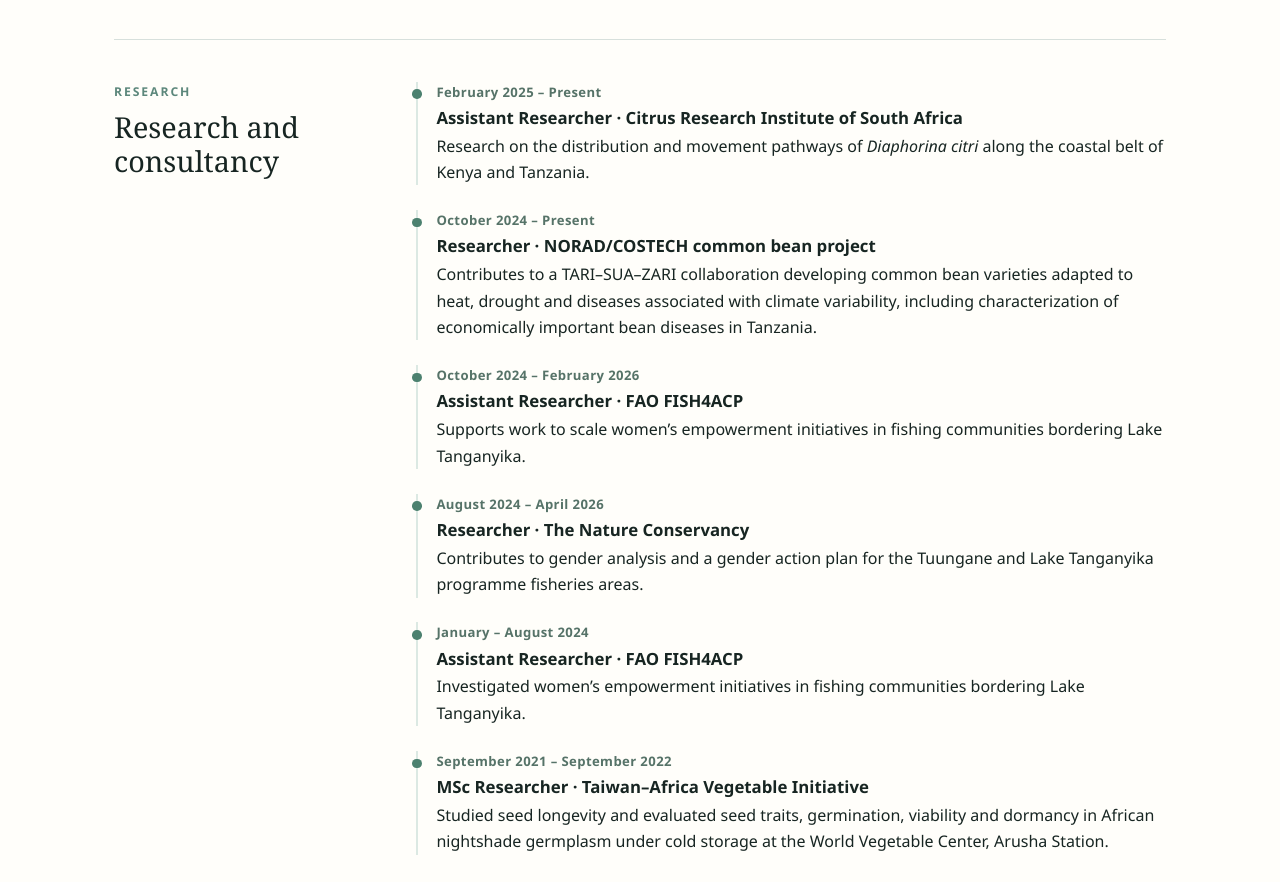
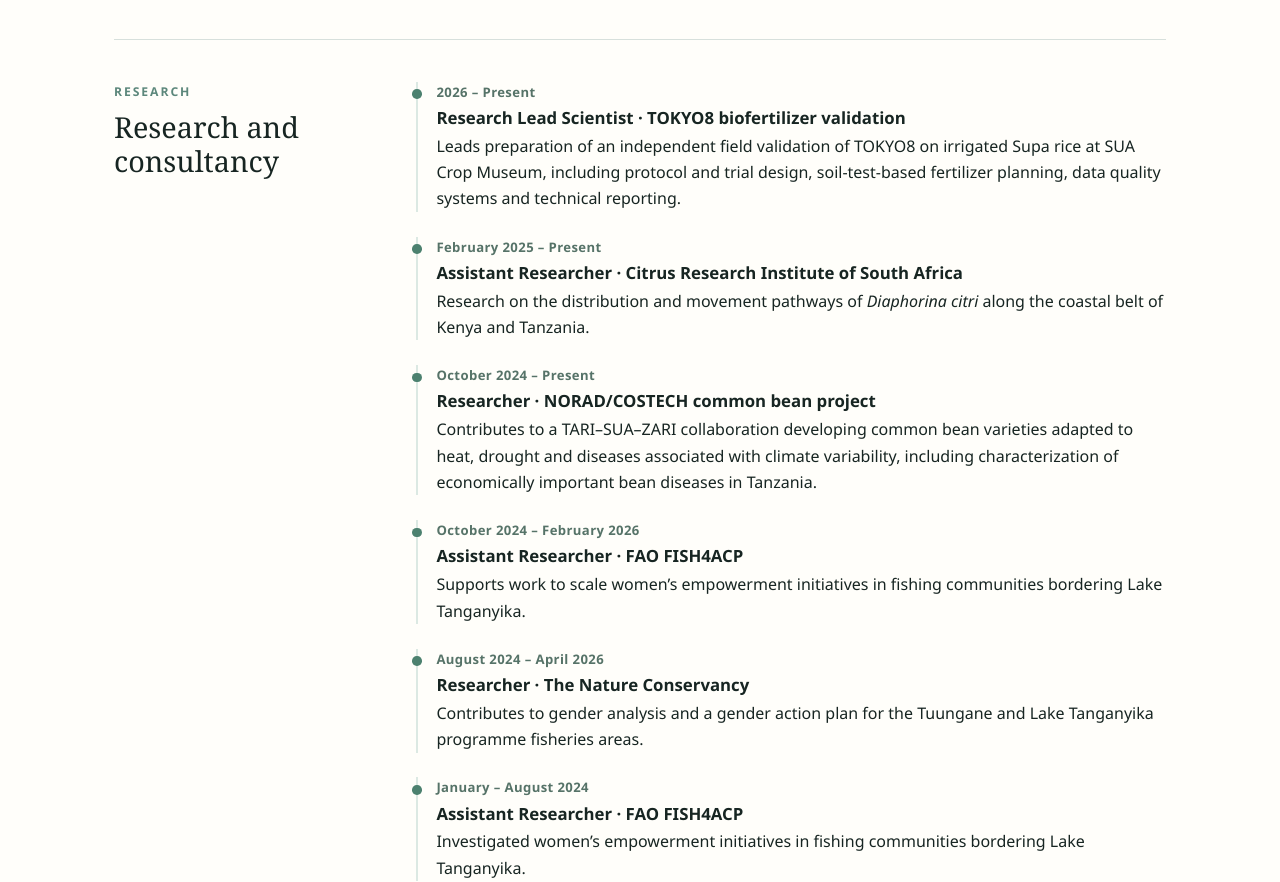
Before and after one commit to michaelnkende/Michael-Daud, a plain HTML site: page index.html in a window 1280 px wide. Shown: the part 1575-2457 px from the top of the page. Drawn offline with Linux system fonts and the light colour scheme.

Commit message:
Add Tokyo8 research experience to CV

```diff
--- a/index.html
+++ b/index.html
@@ -36,7 +36,7 @@
 <section id="research" class="section">
 <div class="heading"><p class="eyebrow">Research</p><h2>Research and consultancy</h2></div>
 <div class="timeline">
-<article><p class="date">February 2025 – Present</p><h3>Assistant Researcher · Citrus Research Institute of South Africa</h3><p>Research on the distribution and movement pathways of <em>Diaphorina citri</em> along the coastal belt of Kenya and Tanzania.</p></article>
+<article><p class="date">2026 – Present</p><h3>Research Lead Scientist · TOKYO8 biofertilizer validation</h3><p>Leads preparation of an independent field validation of TOKYO8 on irrigated Supa rice at SUA Crop Museum, including protocol and trial design, soil-test-based fertilizer planning, data quality systems and technical reporting.</p></article><article><p class="date">February 2025 – Present</p><h3>Assistant Researcher · Citrus Research Institute of South Africa</h3><p>Research on the distribution and movement pathways of <em>Diaphorina citri</em> along the coastal belt of Kenya and Tanzania.</p></article>
 <article><p class="date">October 2024 – Present</p><h3>Researcher · NORAD/COSTECH common bean project</h3><p>Contributes to a TARI–SUA–ZARI collaboration developing common bean varieties adapted to heat, drought and diseases associated with climate variability, including characterization of economically important bean diseases in Tanzania.</p></article>
 <article><p class="date">October 2024 – February 2026</p><h3>Assistant Researcher · FAO FISH4ACP</h3><p>Supports work to scale women’s empowerment initiatives in fishing communities bordering Lake Tanganyika.</p></article>
 <article><p class="date">August 2024 – April 2026</p><h3>Researcher · The Nature Conservancy</h3><p>Contributes to gender analysis and a gender action plan for the Tuungane and Lake Tanganyika programme fisheries areas.</p></article>
```
